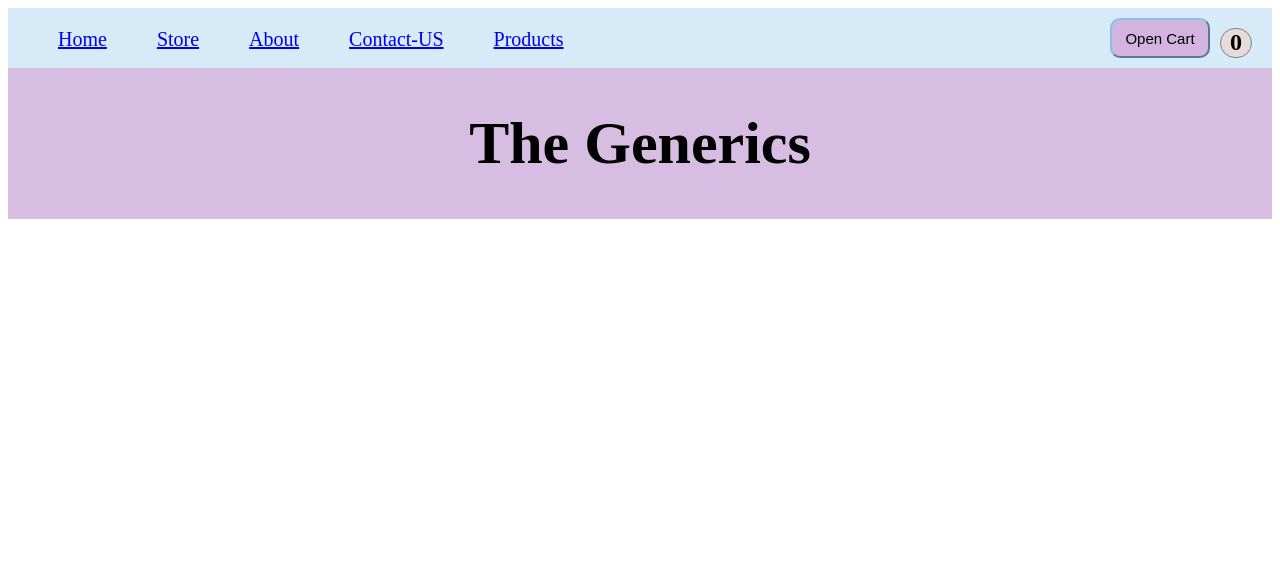
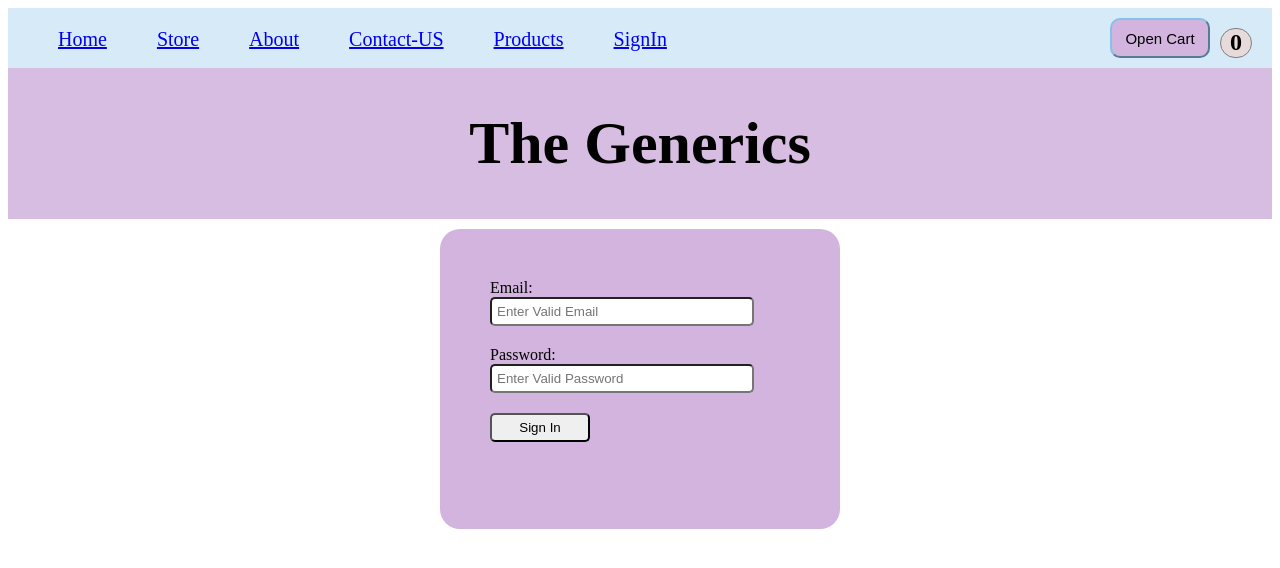
Before and after one commit to shoeb7558/E-Commerce_application, a React (Vite) app: page /SignIn in a window 1280 px wide. Shown: the top 568 px of the page. Built offline with nearby package versions, Linux system fonts and the light colour scheme.

Commit message:
added Sign In option

```diff
--- a/src/App.jsx
+++ b/src/App.jsx
@@ -8,6 +8,7 @@ import Cards from './Cards/Cards';
 import ContactUs from './ContactUS/ContactUs';
 import Products from './Products/Products';
 import ProductsDetail from './Products/ProductsDetail';
+import SignInForm from './Auth/SignIn';
 
 function App() {
   const productsArr = [
@@ -61,7 +62,9 @@ function App() {
           closeCart={closeCart}
           isCartOpen={isCartOpen}
           cartItems={cartItems}
+
         />
+
         <Routes>
           <Route path="/about" element={<About />} />
           <Route path="/home" element={<Home />} />
@@ -69,6 +72,7 @@ function App() {
           <Route path="/ContactUS" element={<ContactUs/>}/>
           <Route path="/Products" element={<Products productsArr={productsArr} />} />
           <Route path="/Products/:productId" element={<ProductsDetail productsArr={productsArr} />} />
+          <Route path="/SignIn" element={<SignInForm/>}/>
         </Routes>
         {/* <Cards datatransfer={productsArr} addToCart={addToCart} /> */}
       </div>
--- /dev/null
+++ b/src/Auth/SignIn.jsx
@@ -0,0 +1,51 @@
+// SignInForm.js
+import React, { useState } from 'react';
+import './SignInModule.css'
+
+const SignInForm = () => {
+  const [useremail, setEmail] = useState('');
+  const [userpassword, setPassword] = useState('');
+
+  const handleSignIn = (e) => {
+    e.preventDefault();
+    // Perform authentication logic (e.g., API call)
+    fetch('https://identitytoolkit.googleapis.com/v1/accounts:signUp?key=AIzaSyAhtBao2njYVi96Uz7q4xFZFi21ZvedCUk',
+    {
+        method: 'POST',
+        body: JSON.stringify({
+            email: useremail,
+            password : userpassword,
+            returnSecureToken: true
+        }),
+        headers: {
+            'Content-Type': 'application/json'
+        }
+    }
+    ).then((res) => {
+        if(res.ok){
+            //
+        }else{
+            return res.json().then(data => {
+                console.log(data)
+                alert('SignIn Fail')
+            })
+        }
+    })
+    setEmail('')
+    setPassword('')
+  };
+
+  return (
+    <div className='signindiv'>
+    <form onSubmit={handleSignIn} className='signinForm'>
+      <label>Email:</label>
+      <input placeholder='Enter Valid Email' className='signinput' type="email" value={useremail} onChange={(e) => setEmail(e.target.value)} required />
+      <label>Password:</label>
+      <input placeholder='Enter Valid Password' className='signinput' type="password" value={userpassword} onChange={(e) => setPassword(e.target.value)} required />
+      <button className='siginbutton' type="submit">Sign In</button>
+    </form>
+    </div>
+  );
+};
+
+export default SignInForm;
--- /dev/null
+++ b/src/Auth/SignInModule.css
@@ -0,0 +1,31 @@
+.signinForm{
+    background-color: #D2B4DE;
+    width: 300px;
+    height: 200px;
+    border-radius: 20px;
+    justify-content: center;
+    text-align: left;
+    padding: 50px;
+
+}
+
+.signindiv{
+    display: flex;
+    justify-content: center;
+    margin: 10px;
+
+}
+
+.signinput{
+    padding: 5px;
+    border-radius: 5px;
+    margin-bottom: 20px ;
+    width: 250px;
+}
+
+.siginbutton{
+    padding: 5px;
+    border-radius: 5px;
+    margin-bottom: 20px ;
+    width: 100px;
+}
--- a/src/components/Header_Element.jsx
+++ b/src/components/Header_Element.jsx
@@ -5,10 +5,12 @@ import Cart from '../cart/Cart';
 import { Link } from 'react-router-dom';
 
 
+
 function Header_Element({ itemsincart, openCart, closeCart, isCartOpen,cartItems  }) {
   return (
     <>
       <div className='headerdiv'>
+
         <Link to='/home' className='labels'>
           Home
         </Link>
@@ -25,6 +27,10 @@ function Header_Element({ itemsincart, openCart, closeCart, isCartOpen,cartItems
         <Link to='/Products' className='labels'>
         Products
         </Link>
+        <Link to='/SignIn' className='labels'>
+        SignIn
+        </Link>
+
 
         <button className='cartbutton' onClick={openCart}>
           Open Cart
```
Also changed, not shown: src/Auth/Login.jsx (added, +25 -0 lines).
